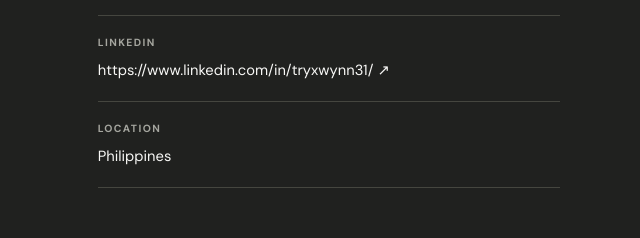
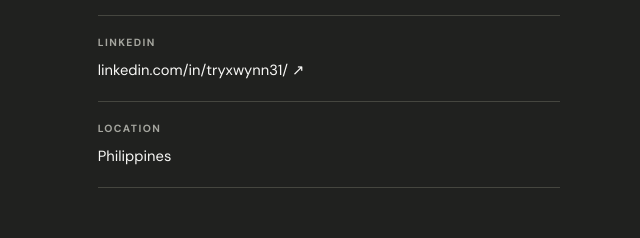
Before and after one commit to tryxwynn31-max/tryx-personal-portfolio, a plain HTML site: page index.html in a window 1280 px wide. Shown: the part 6195-6433 px from the top of the page, 640-1280 px from the left. Drawn offline with Linux system fonts and the light colour scheme.

Commit message:
Update index.html

```diff
--- a/index.html
+++ b/index.html
@@ -423,7 +423,7 @@
                     </div>
                     <div class="contact-item">
                         <span>LINKEDIN</span>
-                        <a href="www.linkedin.com/in/tryxwynn31" target="_blank" rel="noopener noreferrer">https://www.linkedin.com/in/tryxwynn31/ ↗</a>
+                        <a href="www.linkedin.com/in/tryxwynn31" target="_blank" rel="noopener noreferrer">linkedin.com/in/tryxwynn31/ ↗</a>
                     </div>
                     <div class="contact-item">
                         <span>LOCATION</span>
```
